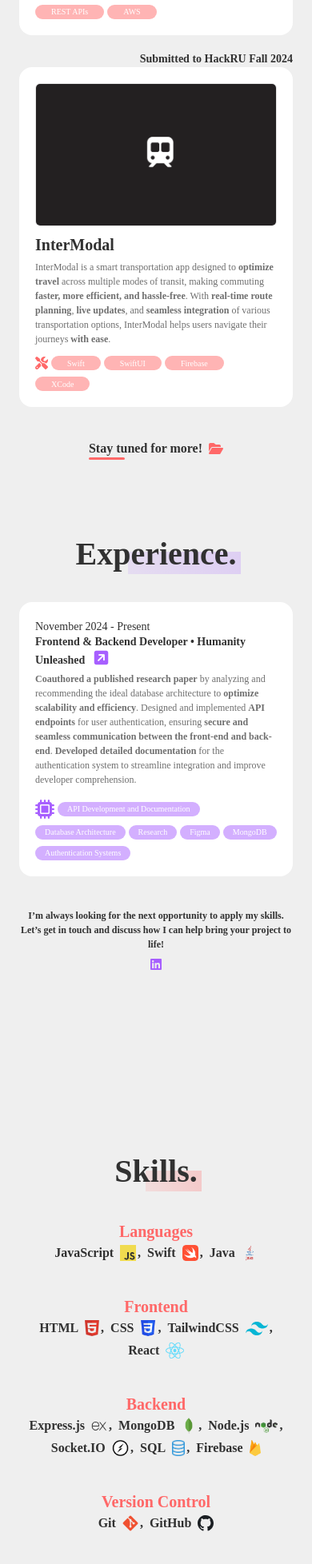
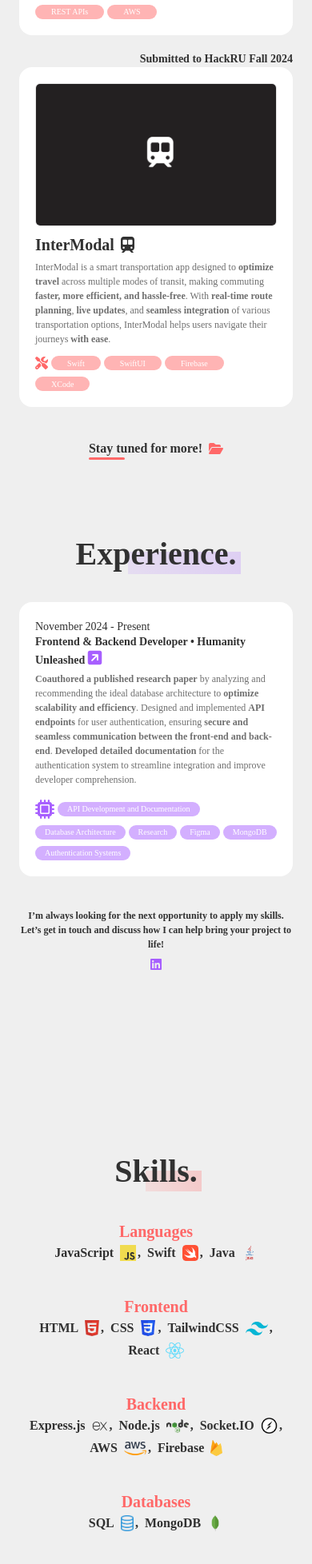
Before and after one commit to sameenmajid12/Portfolio, a React (Vite) app: page / in a window 390 px wide. Shown: the part 1828-3784 px from the top of the page at 80% size. Built offline with nearby package versions, Linux system fonts and the light colour scheme; a web font is replaced by a local one.

Commit message:
Portfolio website first iteration completed

```diff
--- a/src/Components/Experience.jsx
+++ b/src/Components/Experience.jsx
@@ -35,7 +35,7 @@ function Experience() {
   return (
     <section
       id="experience"
-      className="min-h-[calc(100dvh-72px)] sidePadding py-10 flex flex-col gap-y-10"
+      className="min-h-[calc(100svh-var(--header-height))] sidePadding py-10 flex flex-col gap-y-10"
     >
       <div className="flex md:justify-start justify-center">
         <div className="w-max relative text-5xl font-bold">
@@ -47,34 +47,51 @@ function Experience() {
       </div>
       {experiences.map((experience, index) => {
         return (
-          <a key={index} href={experience.externalLink} target="_blank" rel="noopener noreferrer">
-            <motion.div
-              initial={{ opacity: 0 }}
-              whileInView={{ opacity: 1 }}
-              transition={{ duration: 1 }}
-              viewport={{ once: true, amount: 0.1 }}
-              className="bg-white w-full py-5 px-5 flex [@media(max-width:1200px)]:flex-col gap-x-5 rounded-2xl hover:shadow-md hover:bg-[rgba(255,255,255,0.5)] transition-all"
-              style={{willChange:'opacity'}}
-            >
+          <a
+            key={index}
+            href={experience.externalLink}
+            target="_blank"
+            rel="noopener noreferrer"
+          >
+            <div className="bg-white w-full py-5 px-5 flex [@media(max-width:1200px)]:flex-col gap-x-5 rounded-2xl hover:shadow-md hover:bg-[rgba(255,255,255,0.5)] transition-all">
               <p className="text-[clamp(0.875rem,1.5vw,1.25rem)] whitespace-nowrap">
                 {experience.date}
               </p>
               <div className="flex flex-col">
-                <h3 className="text-[clamp(0.875rem,1.5vw,1.5rem)] text-2xl font-bold pb-1">
+                <motion.h3
+                  initial={{ opacity: 0 }}
+                  whileInView={{ opacity: 1 }}
+                  transition={{ duration: 1 }}
+                  viewport={{ once: true }}
+                  className="text-[clamp(0.875rem,1.5vw,1.5rem)] text-2xl font-bold pb-1"
+                >
                   {experience.role} • {experience.company}{" "}
-                  <i className="fa-solid fa-square-arrow-up-right text-[#A75FFF] text-[clamp(1.25rem,1.5vw,1.875rem)] pl-2"></i>
-                </h3>
-                <p className="text-[#6F6F6F] text-[clamp(0.75rem,1vw,1rem)]">
+                  <i className="fa-solid fa-square-arrow-up-right text-[#A75FFF] text-[clamp(1.25rem,1.5vw,1.875rem)] pl-2 [@media(max-width:444px)]:pl-0 [@media(max-width:420px)]:pl-2"></i>
+                </motion.h3>
+                <motion.p
+                  initial={{ opacity: 0 }}
+                  whileInView={{ opacity: 1 }}
+                  transition={{ duration: 1 }}
+                  viewport={{ once: true }}
+                  className="text-[#6F6F6F] text-[clamp(0.75rem,1vw,1rem)]"
+                >
                   {experience.description}
-                </p>
+                </motion.p>
                 <div className="pt-10 [@media(max-width:1200px)]:pt-4 flex gap-x-2 items-center">
                   <div className="flex flex-wrap items-center gap-x-1 gap-y-2">
                     <i className="fa-solid fa-microchip text-2xl text-[#A75FFF]"></i>
                     {experience.skills.map((skill, index) => {
                       return (
-                        <button key={(skill + index)} className="text-[clamp(0.625rem,1.25vw,0.75rem)] bg-[#D3AFFF] px-5 [@media(max-width:1200px)]:px-3 h-[clamp(1.125rem,1.75vw,1.5rem)] text-white rounded-full">
+                        <motion.button
+                          initial={{ opacity: 0, y: 10 }}
+                          whileInView={{ opacity: 1, y: 0 }}
+                          transition={{ duration: 0.3, delay: index * 0.1 }}
+                          viewport={{ once: true }}
+                          key={skill + index}
+                          className="text-[clamp(0.625rem,1.25vw,0.75rem)] bg-[#D3AFFF] px-5 [@media(max-width:1200px)]:px-3 h-[clamp(1.125rem,1.75vw,1.5rem)] text-white rounded-full"
+                        >
                           {skill}
-                        </button>
+                        </motion.button>
                       );
                     })}
                   </div>
@@ -86,17 +103,17 @@ function Experience() {
                   src="/assets/humun_logo.jpg"
                 ></img>
               </div>
-            </motion.div>
+            </div>
           </a>
         );
       })}
 
       <motion.div
-        initial={{ opacity: 0 }}
-        whileInView={{ opacity: 1 }}
-        transition={{ duration: 0.5 }}
+        initial={{ translateX: "-5dvw", opacity: 0 }}
+        whileInView={{ translateX: "0", opacity: 1 }}
+        transition={{ duration: 0.7 }}
         viewport={{ once: true, amount: 1 }}
-        style={{willChange:'opacity'}}
+        style={{ willChange: "opacity" }}
       >
         <a
           href="https://www.linkedin.com/in/sameen-majid-8b31591ba/"
--- a/src/Components/Home.jsx
+++ b/src/Components/Home.jsx
@@ -20,7 +20,7 @@ function Home({ scrollToSection }) {
   return (
     <section
       id="home"
-      className="flex flex-col relative md:flex-row sidePadding pt-3 pb-3 w-full min-h-[calc(100dvh-72px)] pb-[calc(72px+78px)] gap-x-5 items-center justify-center md:justify-start gap-y-7 "
+      className="flex flex-col relative md:flex-row sidePadding pt-3 pb-3 w-full min-h-[calc(100svh-var(--header-height))] pb-[calc(72px+78px)] gap-x-5 items-center justify-center md:justify-start gap-y-7 "
     >
       <div className="absolute top-0 bottom-0 right-0 left-0 pointer-events-none z-0">
         {particles.map((particle) => (
--- a/src/Components/Projects.jsx
+++ b/src/Components/Projects.jsx
@@ -54,7 +54,7 @@ const projects = [
       "AWS",
     ],
     status: "In Progress",
-    link:"https://github.com/Saminraiyan12/NestFrames-Backend"
+    link: "https://github.com/Saminraiyan12/NestFrames-Backend",
   },
   {
     title: "InterModal",
@@ -71,10 +71,10 @@ const projects = [
       </>
     ),
     imageUrl: "/assets/InterModalSS.png",
-    logoUrl: "",
+    logoUrl: "/assets/intermodal.svg",
     tools: ["Swift", "SwiftUI", "Firebase", "XCode"],
     status: "Submitted to HackRU Fall 2024",
-    link:"https://devpost.com/software/intermodal"
+    link: "https://devpost.com/software/intermodal",
   },
 ];
 
@@ -87,7 +87,7 @@ function Projects() {
   return (
     <section
       id="projects"
-      className="min-h-[calc(100dvh-var(--spacing-header))] sidePadding py-10 flex flex-col gap-y-15 md:gap-y-10"
+      className="min-h-[calc(100svh-var(--header-height))] sidePadding py-10 flex flex-col gap-y-15 md:gap-y-10"
     >
       <div className="flex md:justify-start justify-center">
         <div className="w-max relative text-5xl font-bold">
@@ -106,13 +106,9 @@ function Projects() {
             target="_blank"
             rel="noopener noreferrer"
           >
-            <motion.div
-              initial={{ opacity: 0}}
-              whileInView={{ opacity: 1}}
-              transition={{ duration: 1 }}
-              viewport={{ once: true, amount: 0.1 }}
+            <div
+              key={project.title}
               className="cursor-pointer flex flex-col md:flex-row bg-white w-full  flex gap-x-5 gap-y-2 p-5 rounded-2xl md:rounded-3xl relative hover:shadow-md hover:bg-[rgba(255,255,255,0.5)] transition-all"
-              style={{willChange:'opacity'}}
             >
               <img
                 className="w-full md:w-[clamp(15rem,20vw,19.375rem)] object-cover rounded-md md:rounded-xl border border-[rgba(0,0,0,0.10)]"
@@ -120,46 +116,69 @@ function Projects() {
                 alt={project.title}
               />
               <div className="flex flex-col gap-y-1 justify-between max-w-full">
-                <div>
+                <motion.div
+                  initial={{ opacity: 0 }}
+                  whileInView={{ opacity: 1 }}
+                  transition={{ duration: 1 }}
+                  viewport={{ once: true }}
+                >
                   <h2 className="flex gap-x-2 font-bold text-[clamp(1.25rem,2vw,1.5rem)] items-center pb-1">
                     {project.title}
                     {project.logoUrl && (
                       <img
-                        className="h-7 w-auto"
+                        className={`w-auto ${index === 2 ? "h-5" : "h-7"}`}
                         src={project.logoUrl}
                         alt={`${project.title} Logo`}
                       />
                     )}
                   </h2>
-                  <p className="text-[clamp(0.75rem,1vw,1rem)] text-[#6F6F6F] w-full mb-2">
+                  <p
+                    initial={{ opacity: 0 }}
+                    whileInView={{ opacity: 1 }}
+                    transition={{ duration: 1 }}
+                    viewport={{ once: true }}
+                    className="text-[clamp(0.75rem,1vw,1rem)] text-[#6F6F6F] w-full mb-2"
+                  >
                     {project.description}
                   </p>
-                </div>
+                </motion.div>
                 <div className="flex flex-wrap items-center gap-x-1 gap-y-2">
                   <i className="fa-solid fa-screwdriver-wrench text-[#FF6868]"></i>
                   {project.tools.map((tool, i) => (
-                    <button
+                    <motion.button
                       key={i}
                       className="text-[clamp(0.625rem,1.25vw,0.75rem)] bg-[#FFB4B4] px-5 h-[clamp(1.125rem,1.75vw,1.5rem)] text-white rounded-full"
+                      initial={{ opacity: 0, y: 10 }}
+                      whileInView={{ opacity: 1, y: 0 }}
+                      transition={{ duration: 0.3, delay: i * 0.1 }}
+                      viewport={{ once: true }}
                     >
                       {tool}
-                    </button>
+                    </motion.button>
                   ))}
                 </div>
               </div>
-              <span className="absolute right-0 top-0 transform -translate-y-[100%] font-bold text-[clamp(0.875rem,1.25vw,1rem)]">
+              <motion.span
+                initial={{ translateX: 20, opacity: 0 }}
+                whileInView={{ translateX: 0, opacity: 1 }}
+                transition={{
+                  duration: 0.5,
+                }}
+                viewport={{ once: true }}
+                className="absolute right-0 top-0 transform -translate-y-[100%] font-bold text-[clamp(0.875rem,1.25vw,1rem)]"
+              >
                 {project.status}
-              </span>
-            </motion.div>
+              </motion.span>
+            </div>
           </a>
         ))}
         <motion.div
-          initial={{ opacity: 0}}
-          whileInView={{ opacity: 1}}
-          transition={{ duration: 0.5 }}
+          initial={{ translateX: "-5dvw", opacity: 0 }}
+          whileInView={{ translateX: "0px", opacity: 1 }}
+          transition={{ duration: 0.7 }}
           viewport={{ once: true, amount: 1 }}
           className="flex justify-center font-bold items-center pb-5"
-          style={{willChange:'opacity'}}
+          style={{ willChange: "opacity" }}
         >
           <div className="relative pr-2 text-[clamp(1rem, 1.25vw,1.25rem)]">
             Stay tuned for more!
--- a/src/Components/Skills.jsx
+++ b/src/Components/Skills.jsx
@@ -1,3 +1,5 @@
+import { motion } from "framer-motion";
+
 function Skills() {
   const skillCategories = [
     {
@@ -21,11 +23,18 @@ function Skills() {
       category: "Backend",
       skills: [
         { name: "Express.js", image: "/assets/express.png" },
-        { name: "MongoDB", image: "/assets/mongodb.png" },
+
         { name: "Node.js", image: "/assets/nodejs.png" },
         { name: "Socket.IO", image: "/assets/socketio.png" },
+        { name: "AWS", image: "/assets/aws.png" },
+        { name: "Firebase", image: "/assets/firebase.png" },
+      ],
+    },
+    {
+      category: "Databases",
+      skills: [
         { name: "SQL", image: "/assets/sql.png" },
-        { name: "Firebase", image: "/assets/firebase.png" },
+        { name: "MongoDB", image: "/assets/mongodb.png" },
       ],
     },
     {
@@ -44,38 +53,54 @@ function Skills() {
   return (
     <section
       id="skills"
-      className="min-h-[calc(100dvh-72px)] py-10 flex flex-col gap-y-10 sidePadding pb-50"
+      className="min-h-[calc(100svh-var(--header-height))] py-10 flex flex-col gap-y-10 sidePadding pb-50"
     >
-      <div className="flex md:justify-start justify-center">
+      <motion.div
+        initial={{ opacity: 0, y: 20 }}
+        animate={{ opacity: 1, y: 0 }}
+        transition={{ duration: 0.5 }}
+        className="flex md:justify-start justify-center"
+      >
         <div className="w-max relative text-5xl font-bold">
-          <span className=" w-[67%] h-[65%] right-[-5px] bottom-[-5px] absolute bg-gradient-to-l to-[#F2D4D4] from-[#F5B9B9] z-10 opacity-70"></span>
+          <span className="w-[67%] h-[65%] right-[-5px] bottom-[-5px] absolute bg-gradient-to-l to-[#F2D4D4] from-[#F5B9B9] z-10 opacity-70"></span>
           <h1 className="z-20 relative text-[clamp(2.5rem,5vw,3.75rem)]">
             Skills.
           </h1>
         </div>
-      </div>
+      </motion.div>
 
       <div className="grid grid-cols-1 md:grid-cols-2 gap-y-10 md:gap-y-20 text-center gap-x-4">
         {skillCategories.map((category, index) => (
-          <div
+          <motion.div
+            key={index}
+            initial={{ opacity: 0, x: -20 }}
+            whileInView={{ opacity: 1, x: 0 }}
+            viewport={{ once: true }}
+            transition={{ duration: 0.5, delay: index * 0.1 }}
             className="flex flex-col items-center md:items-start"
-            key={index}
           >
             <h2 className="font-bold text-red text-[clamp(1.25rem,1.5vw,1.5rem)]">
               {category.category}
             </h2>
             <div className="flex gap-x-2 flex-wrap gap-y-1 justify-center md:justify-start">
               {category.skills.map((skill, skillIndex) => (
-                <div key={skillIndex} className="flex items-center gap-x-2 font-bold text-[clamp(1rem,1.25vw,1.125rem)]">
+                <motion.div
+                  key={skillIndex}
+                  initial={{ opacity: 0, y: 5 }}
+                  whileInView={{ opacity: 1, y: 0 }}
+                  viewport={{ once: true }}
+                  transition={{ duration: 0.3, delay: skillIndex * 0.1 }}
+                  className="flex items-center gap-x-2 font-bold text-[clamp(1rem,1.25vw,1.125rem)]"
+                >
                   {skill.name}
                   <div className="flex items-center gap-x-[2px]">
                     <img className="max-h-5 max-w-7" src={skill.image}></img>
                     {skillIndex !== category.skills.length - 1 ? ", " : ""}{" "}
-                  </div>{" "}
-                </div>
+                  </div>
+                </motion.div>
               ))}
             </div>
-          </div>
+          </motion.div>
         ))}
       </div>
     </section>
--- a/src/index.css
+++ b/src/index.css
@@ -25,10 +25,8 @@ body{
 
 }
 html, body, #root {
-  min-height: 100svh;
-  touch-action: manipulation;
+  min-height: 100%;
   width:100dvw;
-  overscroll-behavior: contain;
 }
 .sidePadding{
   padding-left:clamp(9rem,9vw,10.9375rem);
```
Also changed, not shown: public/assets/intermodal.svg (added), public/assets/logosquare.png (deleted), 5 other files (tests, documents, lock files or other folders).
